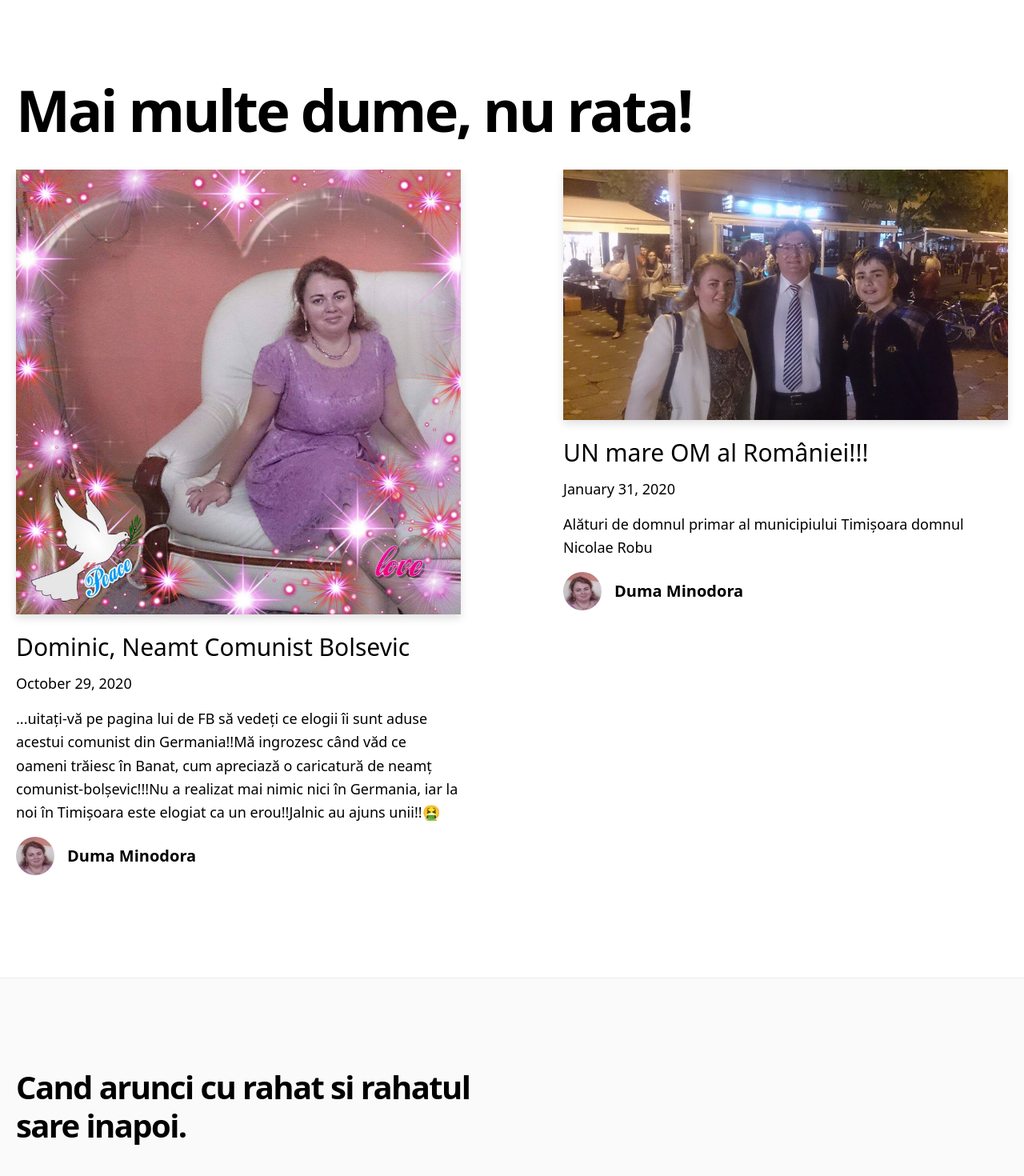
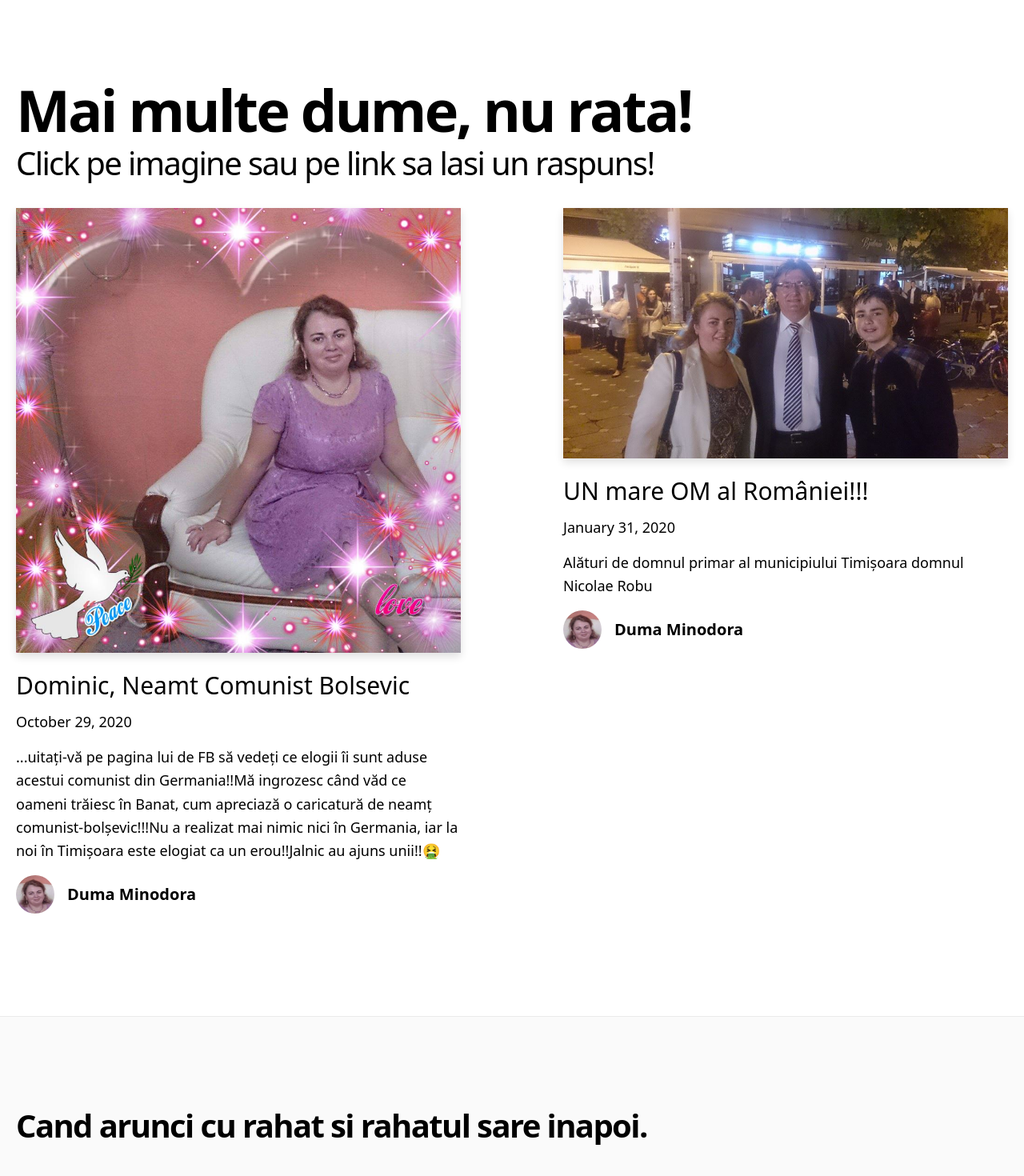
Before and after one commit to cullenbohannon/nextjs-blog, a Next.js app: page / in a window 1280 px wide. Shown: the part 1397-2867 px from the top of the page at 80% size. Built offline with nearby package versions, Linux system fonts and the light colour scheme.

Commit message:
Update copy

```diff
--- a/components/footer.js
+++ b/components/footer.js
@@ -6,7 +6,7 @@ export default function Footer() {
     <footer className="bg-accent-1 border-t border-accent-2">
       <Container>
         <div className="py-28 flex flex-col lg:flex-row items-center">
-          <h3 className="text-4xl lg:text-5xl font-bold tracking-tighter leading-tight text-center lg:text-left mb-10 lg:mb-0 lg:pr-4 lg:w-1/2">
+          <h3 className="text-4xl lg:text-5xl font-bold tracking-tighter leading-tight text-centermb-10 lg:mb-0">
             Cand arunci cu rahat si rahatul sare inapoi.
           </h3>
         </div>
--- a/components/more-stories.js
+++ b/components/more-stories.js
@@ -3,9 +3,10 @@ import PostPreview from '../components/post-preview'
 export default function MoreStories({ posts }) {
   return (
     <section>
-      <h2 className="mb-8 text-6xl md:text-7xl font-bold tracking-tighter leading-tight">
+      <h2 className="text-6xl md:text-7xl font-bold tracking-tighter leading-tight">
         Mai multe dume, nu rata!
       </h2>
+      <h3 className="mb-8 text-4xl md:text-5xl tracking-tighter leading-tight">Click pe imagine sau pe link sa lasi un raspuns!</h3>
       <div className="grid grid-cols-1 md:grid-cols-2 md:col-gap-16 lg:col-gap-32 row-gap-20 md:row-gap-32 mb-32">
         {posts.map((post) => (
           <PostPreview
```
